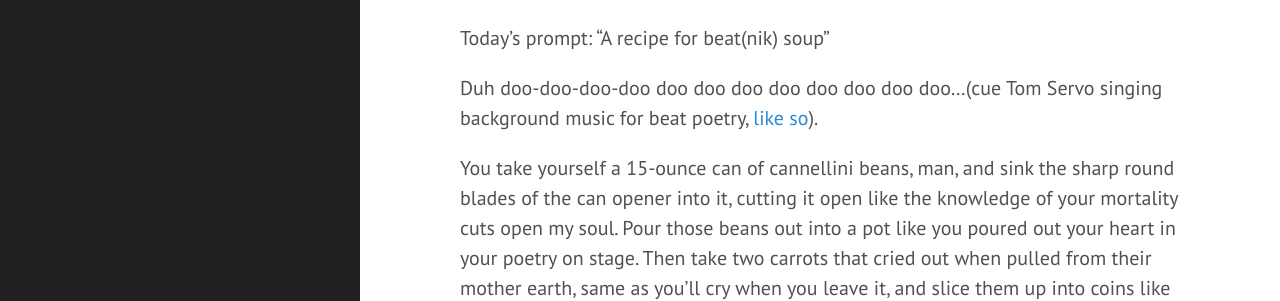
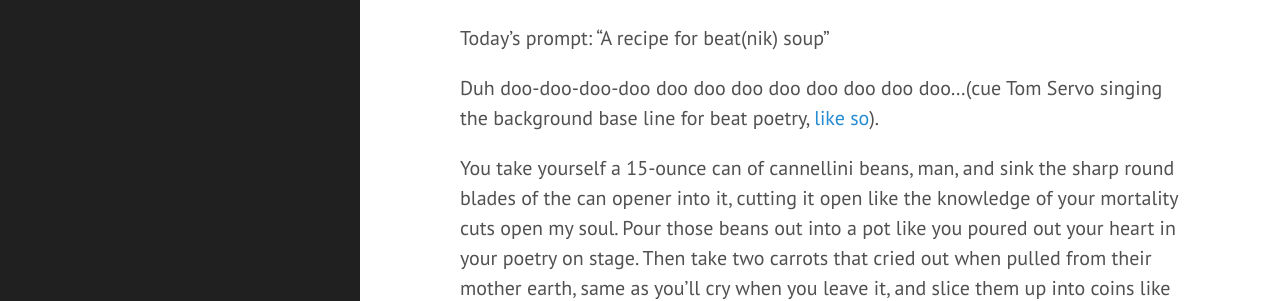
Before and after one commit to LoraV/LoraV.github.io, a Jekyll site: the page built from _posts/2020-01-09-beatnik.markdown, in a window 1280 px wide and 1152 px high. Shown: the part 207-508 px from the top of the window. Built offline with Jekyll 4.4.1, drawn with Linux system fonts in a browser that asks for light colours.

Commit message:
beatnik soup post

```diff
--- a/_posts/2020-01-09-beatnik.markdown
+++ b/_posts/2020-01-09-beatnik.markdown
@@ -6,6 +6,6 @@ categories: death scenes
 ---
 Today's prompt: "A recipe for beat(nik) soup"
 
-Duh doo-doo-doo-doo doo doo doo doo doo doo doo doo...(cue Tom Servo singing background music for beat poetry, [like so](https://www.youtube.com/embed/81rfhN4TRFk?start=95&end=230)).
+Duh doo-doo-doo-doo doo doo doo doo doo doo doo doo...(cue Tom Servo singing the background base line for beat poetry, [like so](https://www.youtube.com/embed/81rfhN4TRFk?start=95&end=230)).
 
 You take yourself a 15-ounce can of cannellini beans, man, and sink the sharp round blades of the can opener into it, cutting it open like the knowledge of your mortality cuts open my soul. Pour those beans out into a pot like you poured out your heart in your poetry on stage. Then take two carrots that cried out when pulled from their mother earth, same as you'll cry when you leave it, and slice them up into coins like you use to pay the ferryman across Styx. Add two sliced ribs of celery, yeah, man, ribs, like they slid a knife between to get to your heart. Add a quart of chicken stock, a chopped up onion, and one chopped up beatnik, yeah man, that's you. I guess it was a really bad time to take up beat poetry. Let's turn it up to a boil and send you off with some snaps. [The beret-bedecked audience members snap their fingers farewell to you.]
```
